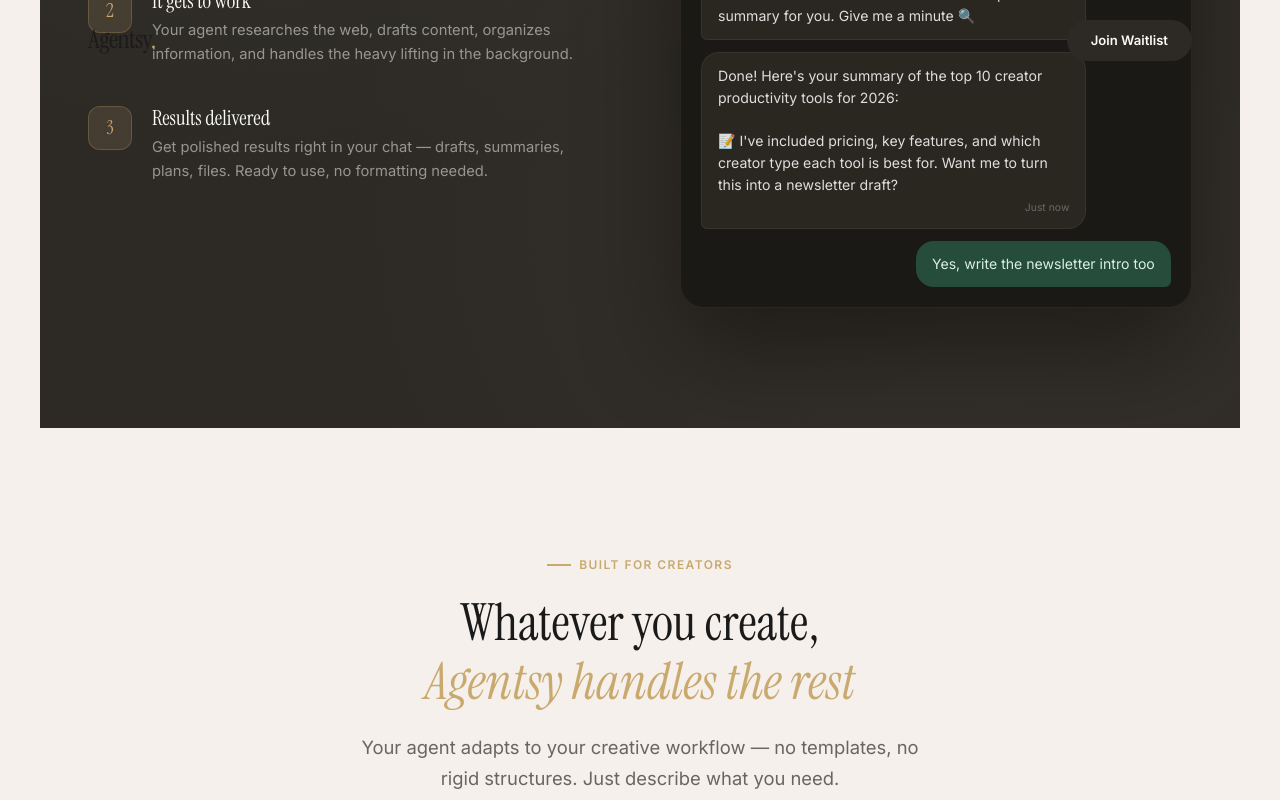
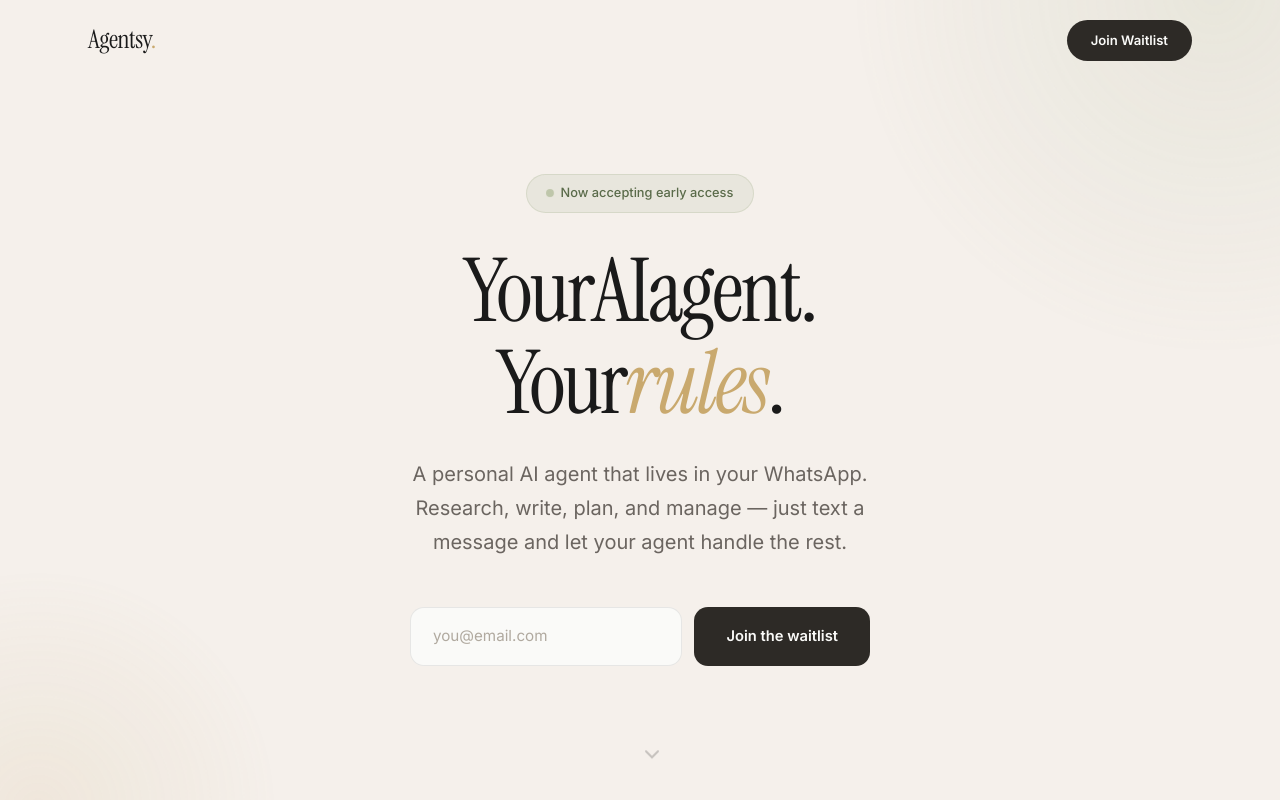
Before and after one commit to babdulhakim2/agntsy, a Next.js app in the folder webapp/: page / in a window 1280 px wide. Shown: the top 800 px of the page. Built offline with nearby package versions, Linux system fonts and the light colour scheme.

Commit message:
Move landing to root /, fix layout (remove body flex center), update Caddy

```diff
--- a/webapp/app/globals.css
+++ b/webapp/app/globals.css
@@ -35,16 +35,13 @@
   scroll-behavior: smooth;
 }
 
-html, body {
-  height: 100%;
-}
-
 body {
   font-family: var(--font-body);
   background: var(--color-cream);
   color: var(--color-dark);
   line-height: 1.5;
   touch-action: manipulation;
+  min-height: 100dvh;
 }
 
 button {
@@ -124,12 +121,4 @@
 .thin-scrollbar::-webkit-scrollbar { width: 3px; }
 .thin-scrollbar::-webkit-scrollbar-thumb { background: var(--color-stone); border-radius: 3px; }
 
-/* Desktop layout */
-@media (min-width: 640px) {
-  body {
-    display: flex;
-    align-items: center;
-    justify-content: center;
-    background: var(--color-cream);
-  }
-}
+/* Desktop layout — only for app pages using AppShell */
--- a/webapp/components/AppShell.tsx
+++ b/webapp/components/AppShell.tsx
@@ -2,8 +2,10 @@
 
 export function AppShell({ children }: { children: React.ReactNode }) {
   return (
-    <div className="w-full h-dvh max-w-[600px] mx-auto relative overflow-hidden bg-surface shadow-[0_0_80px_rgba(0,0,0,0.08)] sm:h-[min(100dvh,900px)] sm:rounded-3xl sm:border sm:border-border sm:m-4">
-      {children}
+    <div className="w-full h-dvh sm:h-screen sm:flex sm:items-center sm:justify-center">
+      <div className="w-full h-full max-w-[600px] relative overflow-hidden bg-surface shadow-[0_0_80px_rgba(0,0,0,0.08)] sm:h-[min(100dvh,900px)] sm:rounded-3xl sm:border sm:border-border sm:m-4">
+        {children}
+      </div>
     </div>
   )
 }
--- a/webapp/next.config.ts
+++ b/webapp/next.config.ts
@@ -2,7 +2,6 @@
 
 const nextConfig: NextConfig = {
   reactStrictMode: true,
-  basePath: '/app',
 }
 
 export default nextConfig
```
